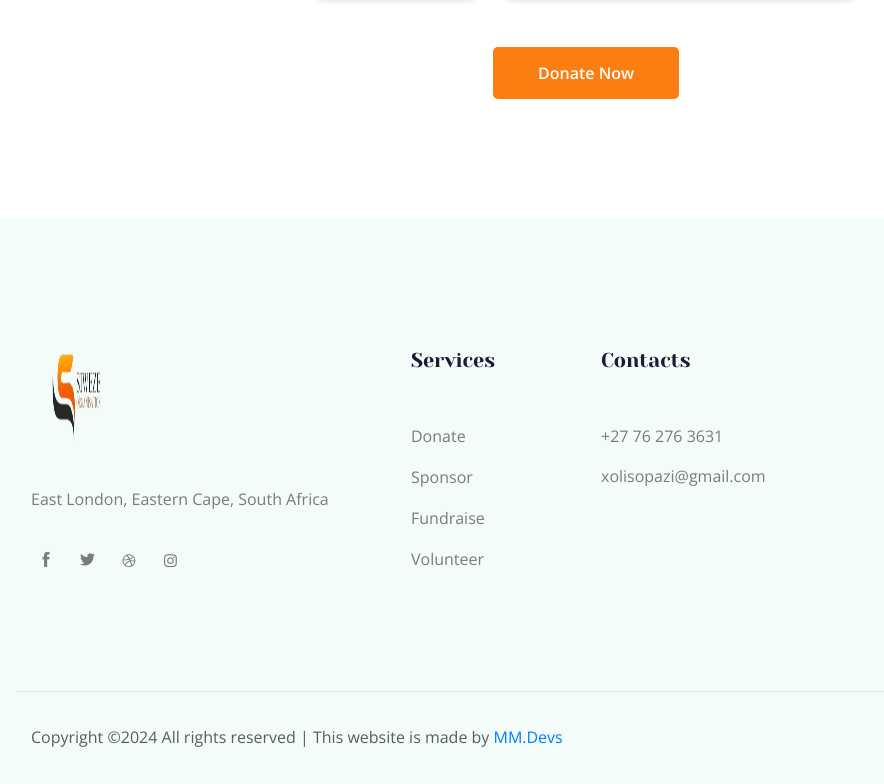
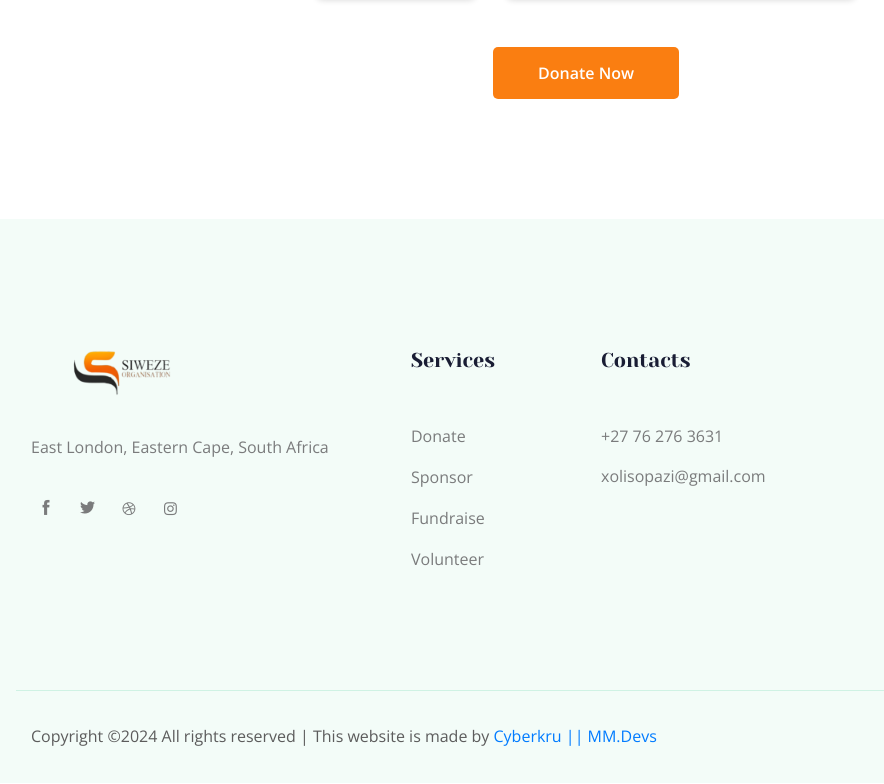
Before and after one commit to CyberkruSpace/Siweze, a plain HTML site: page About.html in a window 1280 px wide. Shown: the part 2496-3280 px from the top of the page, without its empty margins (54-938 px from the left). Drawn offline with nearby package versions, Linux system fonts and the light colour scheme.

Commit message:
About.html

```diff
--- a/About.html
+++ b/About.html
@@ -69,7 +69,7 @@
                         <div class="col-xl-3 col-lg-3">
                             <div class="logo">
                                 <a href="index.html">
-                                    <img src="img/logo.png" alt="" width="150px">
+                                    <img src="img/logo.png" alt="" width="200px">
                                 </a>
                             </div>
                         </div>
@@ -287,7 +287,7 @@
                         <div class="footer_widget">
                             <div class="footer_logo">
                                 <a href="#">
-                                    <img src="img/logo.png" alt="" width="100px" height="100px">
+                                    <img src="img/logo.png" alt="" width="200px">
                                 </a>
                             </div>
                             <p class="address_text">East London, Eastern Cape, South Africa
@@ -354,7 +354,7 @@
                     <div class="col-xl-12">
                         <p class="copy_right text-center">
                             <p>
-  Copyright &copy;<script>document.write(new Date().getFullYear());</script> All rights reserved | This website is made by <a href="https://www.cyberkru.co.za" target="_blank">MM.Devs</a>
+  Copyright &copy;<script>document.write(new Date().getFullYear());</script> All rights reserved | This website is made by <a href="https://www.cyberkru.co.za" target="_blank">Cyberkru || MM.Devs</a>
                             </p>
                         </p>
                     </div>
```
